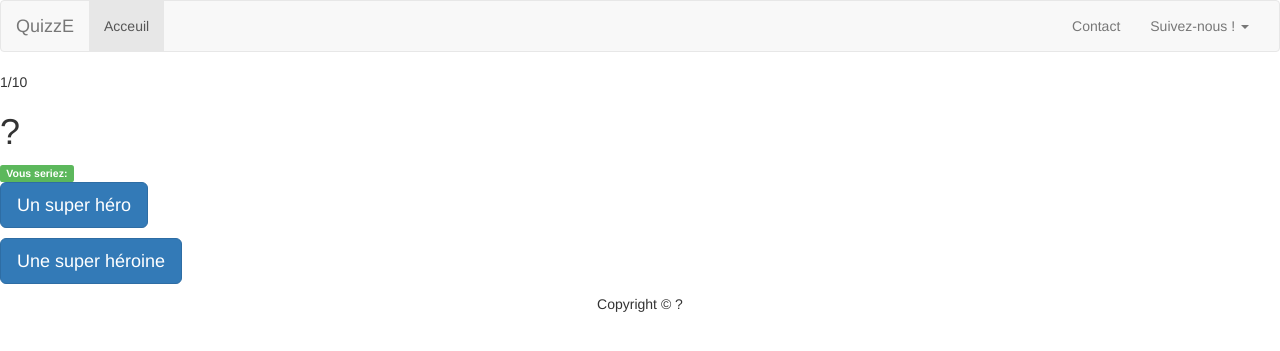
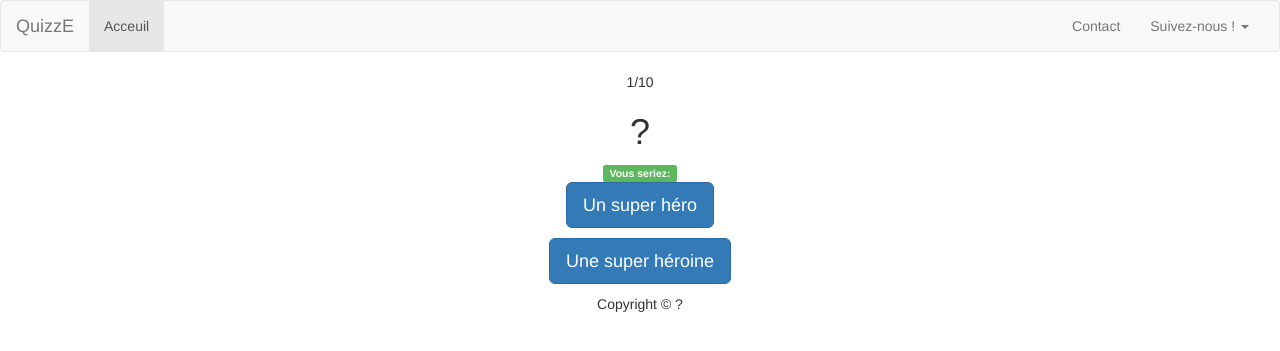
Before and after one commit to elmuria/jekyll-boilerplate-master, a Jekyll site: the page built from index.html, in a window 1280 px wide. Shown: the top 351 px of the page. Built offline with Jekyll 4.4.1, drawn with Linux system fonts in a browser that asks for light colours; nearby versions of some CDN libraries; Markdown is read by kramdown in place of the engine named in the settings.

Commit message:
test sur index.html

```diff
--- a/index.html
+++ b/index.html
@@ -2,6 +2,11 @@
 layout: default
 title: Quizze - Quel super-hero etes vous ?
 ---
+
+
+<div class="container">
+  <div class="row">
+     <div class="col-sd-12 text-center">
 
       <div id="pages">
       <p>1/10</p>
@@ -28,3 +33,8 @@ title: Quizze - Quel super-hero etes vous ?
 </p>
     </div>
 </a>
+
+      </div> <!-- /.col-md-12 -->
+    </div> <!-- /.row -->
+  </div> <!-- /.container -->
+</div> <!-- /.templatemo_footer -->
```
Lines whose indentation alone changed are shown as unchanged.
